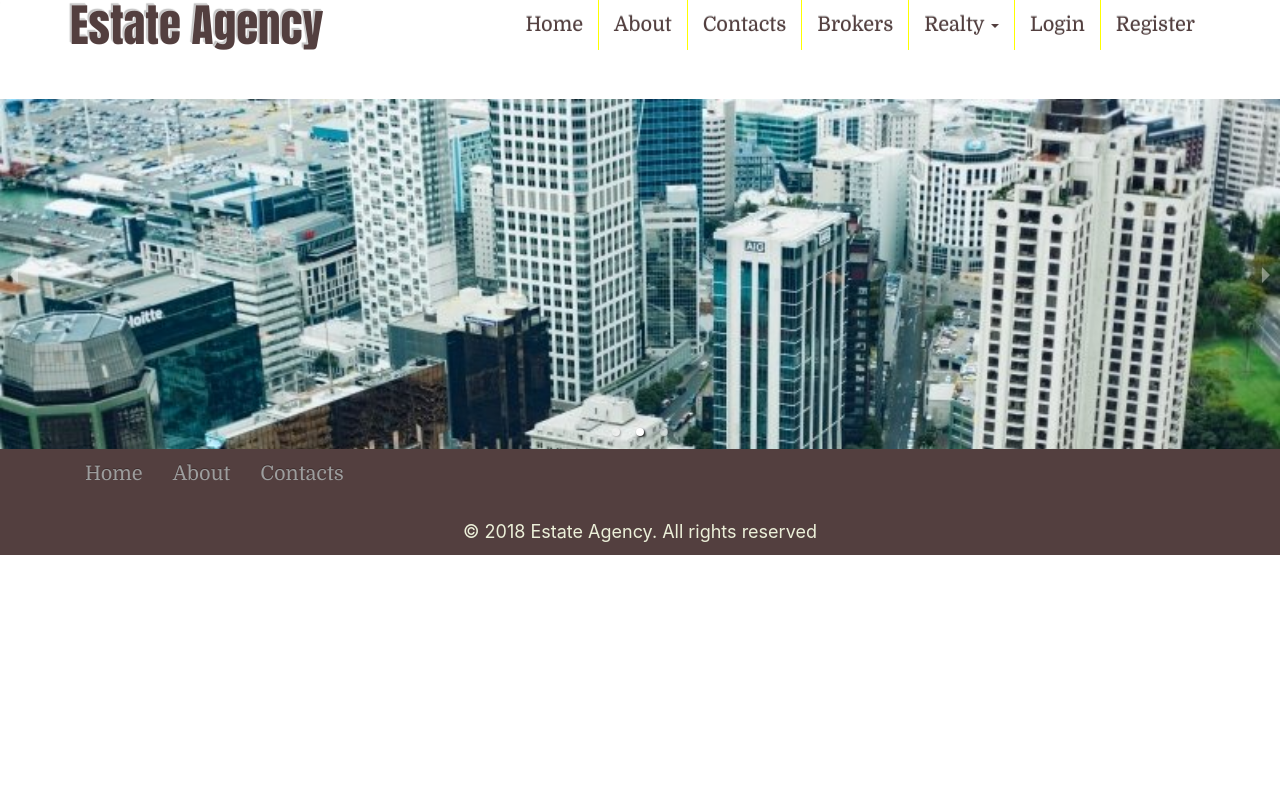
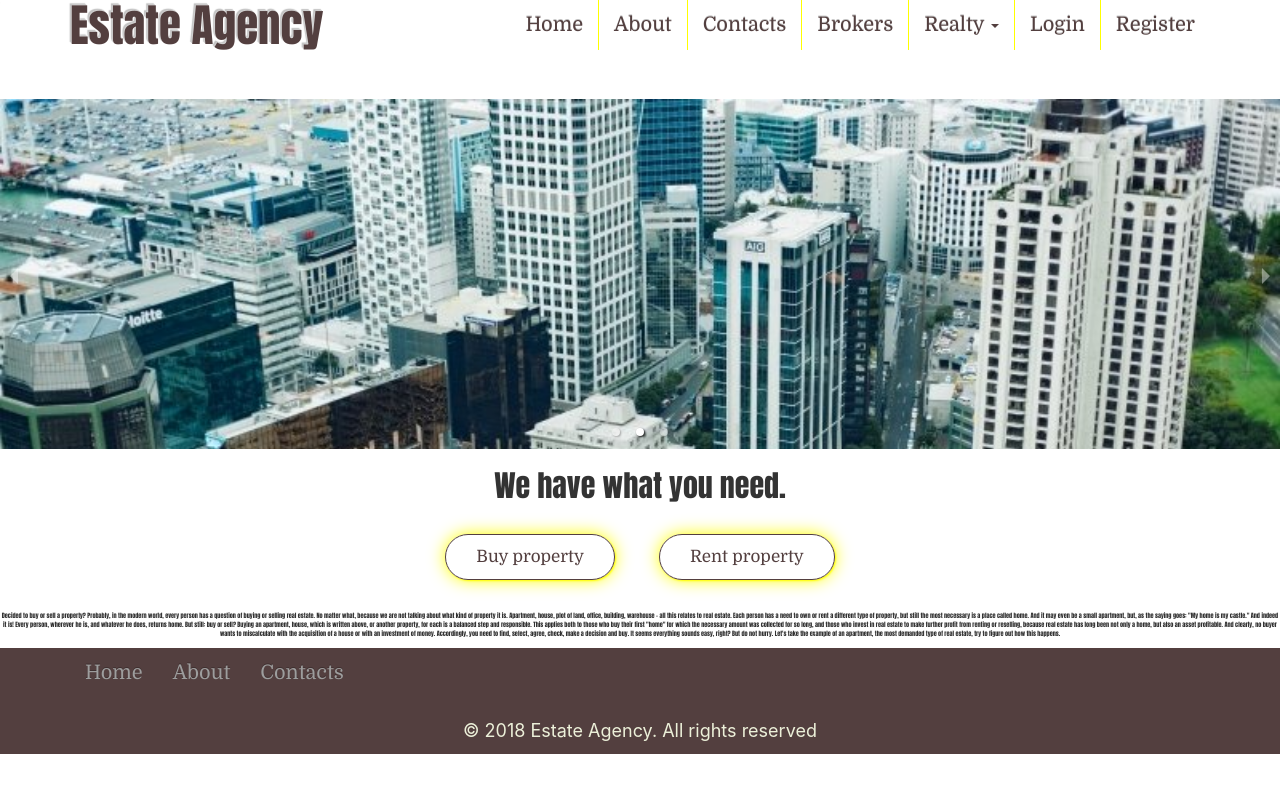
Before and after one commit to AndreyZakrevsky/RealEstateAgency, a React app: page / in a window 1280 px wide. Shown: the top 792 px of the page. Built offline with nearby package versions, Linux system fonts and the light colour scheme.

Commit message:
Some changes at home component

```diff
--- a/src/Components/broker-details/broker-details.scss
+++ b/src/Components/broker-details/broker-details.scss
@@ -3,29 +3,28 @@ $background_footer: rgb(83, 63, 63);
 $size : 1rem;
 
 .broker_kard{
-width: 410px;
-min-height: 150px;
-margin: 10px auto;
+width: ($size * 41);
+min-height: ($size * 15);
+margin: $size auto;
 display: flex;
 flex-direction: column;
-background: $background_footer;
 background: -webkit-linear-gradient(#648880, $background_footer);
 background:    -moz-linear-gradient(#648880, $background_footer);
 border-radius:16px ;
-color:$footer_text_color;
     .broker_image{
+        margin-top: $size;
             img{
-                width: 90px;
-                height: 90px;
-                margin-left:calc((100% - 90px)/2);
+                width: ($size * 9);
+                height: ($size * 9);
+                margin-left:calc( (100% - 90px) /2 );
             }
     }
     .broker_body{
         text-align: center;
-        color:rgb(223, 223, 145);
+        color:rgb(217, 239, 240);
         font-family: Anton;
         p{
-            font-size: 16px;
+            font-size: ($size * 1.6);
             font-family: 'Domine', serif;
         }
     }
--- a/src/Components/brokers/brokers.scss
+++ b/src/Components/brokers/brokers.scss
@@ -1,11 +1,10 @@
-$footer_text_color:rgb(236, 240, 217);
-$background_footer: rgb(83, 63, 63);
+$background_brokers: rgb(83, 63, 63);
 $size : 1rem;
 
 .brokers{
 width: 90%;
 min-height: ($size * 20);
-border-top: 1px solid $background_footer;
+border-top: 1px solid $background_brokers;
 margin: $size auto;
 display: flex;
 flex-direction: row;
@@ -13,17 +12,17 @@ align-items: baseline;
 flex-wrap: wrap;
 justify-content: space-around;
 .brokers_title{
-    width: 50%;
+    width: 400px;
     text-align: center;text-shadow: 0 0 2px #fff,
-                -1px -1px 0 hsl(80, 70%, 35%),
-                -2px -2px 1px hsl(80, 70%, 35%),
-                -2px -2px 2px hsl(80, 10%, 15%);
+                -1px -1px 0 silver,
+                -2px -2px 1px silver,
+                -2px -2px 2px silver;
         h2{
         font-family: Anton;
         }
 }
 .brokers_search-bar{
-    width: 50%;
+    width: 400px;
     .search-input{
         width: 80%;
         outline: none;
--- a/src/Components/header/header.scss
+++ b/src/Components/header/header.scss
@@ -13,7 +13,7 @@ padding: 0;
     position: fixed;
     z-index: 1;
     width: 100%;
-    min-height: 70px;
+    min-height: ($size * 7);
     .navbar_toggle{
         background:$header_text_color;
     }
--- a/src/Components/home/Home.jsx
+++ b/src/Components/home/Home.jsx
@@ -1,9 +1,23 @@
 import React from 'react';
-import Slider from './slider'
+import Slider from './slider';
+import './home.scss';
 
 const Home = ()=>(
-    <div>
+    <div className="home">
         <Slider/>
+        <h2>We have what you need.</h2>
+        <div className="home_body">
+            <div className="body_buy_rent">
+                <a href="">Buy property</a>
+                <a href="">Rent property</a>
+            </div>
+            <div className="body_description">
+                <p>Decided to buy or sell a property? Probably, in the modern world, every person has a question of buying or selling real estate. No matter what, because we are not talking about what kind of property it is. Apartment, house, plot of land, office, building, warehouse - all this relates to real estate. Each person has a need to own or rent a different type of property, but still the most necessary is a place called home. And it may even be a small apartment, but, as the saying goes: "My home is my castle." And indeed it is! Every person, wherever he is, and whatever he does, returns home.
+                But still: buy or sell?
+                Buying an apartment, house, which is written above, or another property, for each is a balanced step and responsible. This applies both to those who buy their first "home" for which the necessary amount was collected for so long, and those who invest in real estate to make further profit from renting or reselling, because real estate has long been not only a home, but also an asset profitable. And clearly, no buyer wants to miscalculate with the acquisition of a house or with an investment of money. Accordingly, you need to find, select, agree, check, make a decision and buy. It seems everything sounds easy, right? But do not hurry.
+                Let's take the example of an apartment, the most demanded type of real estate, try to figure out how this happens.</p>
+            </div>
+        </div>
     </div>
 );
 
--- /dev/null
+++ b/src/Components/home/home.scss
@@ -0,0 +1,38 @@
+$size : 1rem;
+$background_home: rgb(83, 63, 63);
+$buttons_color:rgb(83, 63, 63);
+
+.home{
+text-align: center;
+font-family: Anton ;
+    .home_body{
+        display: flex;
+        flex-direction: column;
+        justify-content: space-between;
+        align-items: center;
+        .body_buy_rent{
+          width: 60%;
+          min-height: 100px;
+            a{
+                display: inline-block;
+                text-decoration: none;
+                margin: ( $size * 2.2 );
+                color: $buttons_color ;
+                border: 1px solid $background_home;
+                font-size: ( $size * 1.7 );
+                border-radius: ( $size * 5 );
+                padding: ( $size * 1 ) ( $size * 3 );
+                font-family: 'Domine', serif;
+                box-shadow: 1px 1px 2px yellow, 0 0 1em yellow;
+                &:hover{
+                    color:white;
+                    background: $background_home;
+                    box-shadow: 1px 1px 2px blueviolet, 0 0 1em blueviolet;
+                }
+            }
+        }
+        .body_description{
+
+        }
+    }
+}
```
